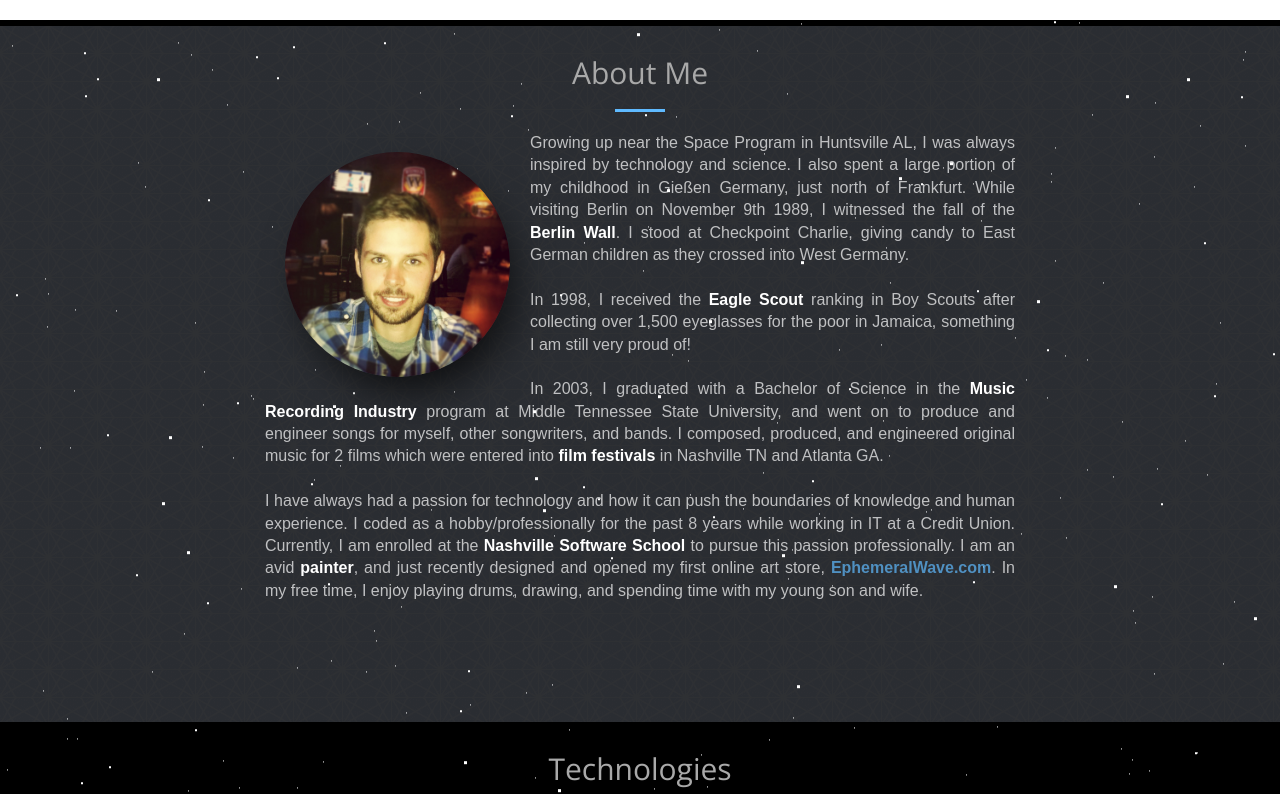
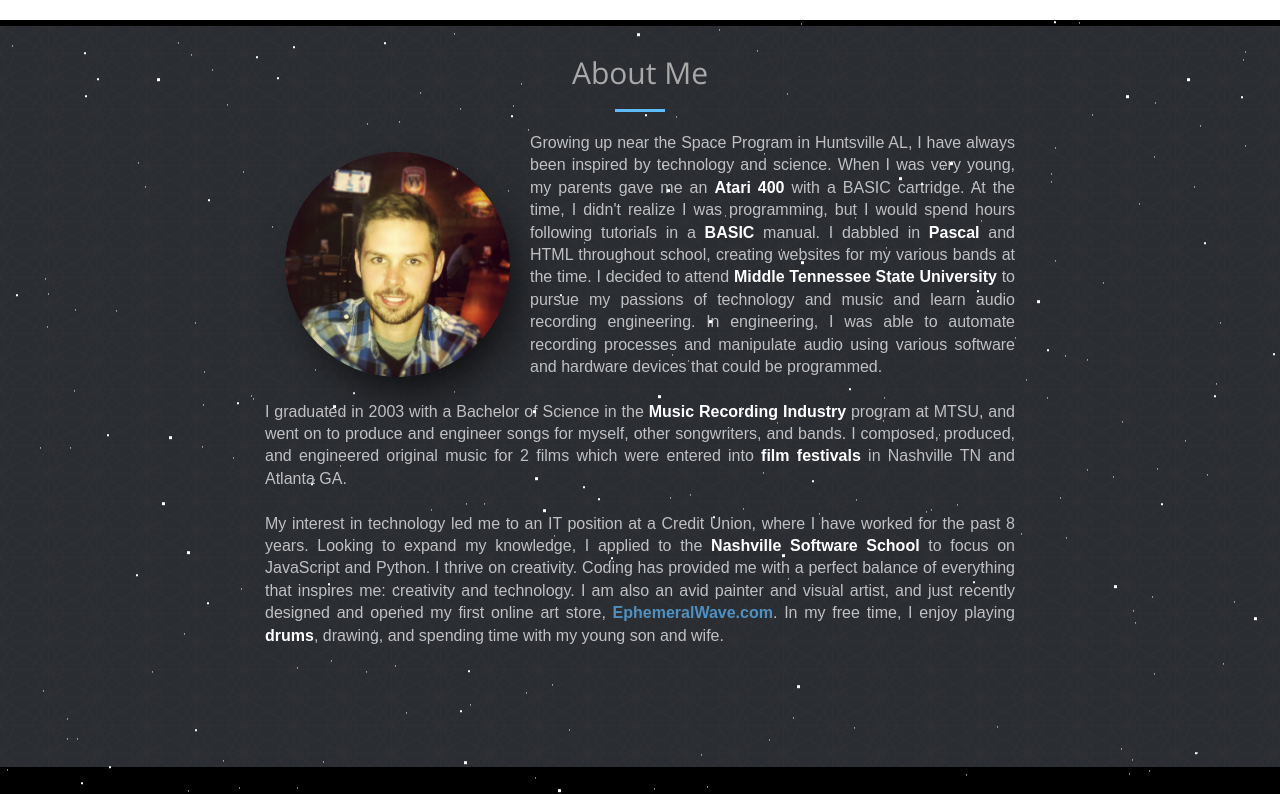
Before and after one commit to nchemsak/nchemsak.github.io, a website: page index.html in a window 1280 px wide. Shown: the part 780-1574 px from the top of the page. Drawn offline with nearby package versions, Linux system fonts and the light colour scheme.

Commit message:
updated about me

```diff
--- a/index.html
+++ b/index.html
@@ -64,13 +64,16 @@
           <h2 class="section-heading">About Me</h2>
           <hr class="light">
           <img src="img/portfolio/fullsize/biopic.jpg" alt="Photo of Nick" class="photoofme">
-          <p class="text-faded fontcorrect aboutFont">Growing up near the Space Program in Huntsville AL, I was always inspired by technology and science. I also spent a large portion of my childhood in Gießen Germany, just north of Frankfurt. While visiting Berlin on November 9th 1989, I witnessed the fall of the <span class="wordpop">Berlin Wall</span>. I stood at Checkpoint Charlie, giving candy to East German children as they crossed into West Germany.
+          <p class="text-faded fontcorrect aboutFont">
+            Growing up near the Space Program in Huntsville AL, I have always been inspired by technology and science.
+            <!-- I also spent a large portion of my childhood in Gießen Germany, just north of Frankfurt. While visiting Berlin on November 9th 1989, I witnessed the fall of the <span class="wordpop">Berlin Wall</span>. I stood at Checkpoint Charlie, giving candy to East German children as they crossed into West Germany. -->
+            <!-- <br>In 1998, I received the <span class="wordpop">Eagle Scout</span> ranking in Boy Scouts after collecting over 1,500 eyeglasses for the poor in Jamaica, something I am still very proud of! -->
+            When I was very young, my parents gave me an <span class="wordpop">Atari 400</span> with a BASIC cartridge. At the time, I didn't realize I was programming, but I would spend hours following tutorials in a <span class="wordpop">BASIC</span> manual. I dabbled in <span class="wordpop">Pascal</span> and HTML throughout school, creating websites for my various bands at the time. I decided to attend <span class="wordpop">Middle Tennessee State University</span> to pursue my passions of technology and music and learn audio recording engineering. In engineering, I was able to automate recording processes and manipulate audio using various software and hardware devices that could be programmed.
             <br>
-            <br>In 1998, I received the <span class="wordpop">Eagle Scout</span> ranking in Boy Scouts after collecting over 1,500 eyeglasses for the poor in Jamaica, something I am still very proud of!
+            <br>I graduated in 2003 with a Bachelor of Science in the <span class="wordpop">Music Recording Industry</span> program at MTSU, and went on to produce and engineer songs for myself, other songwriters, and bands. I composed, produced, and engineered original music for 2 films which were entered into <span class="wordpop">film festivals</span> in Nashville TN and Atlanta GA.<br>
             <br>
-            <br>In 2003, I graduated with a Bachelor of Science in the <span class="wordpop">Music Recording Industry</span> program at Middle Tennessee State University, and went on to produce and engineer songs for myself, other songwriters, and bands. I composed, produced, and engineered original music for 2 films which were entered into <span class="wordpop">film festivals</span> in Nashville TN and Atlanta GA.
-            <br>
-            <br>I have always had a passion for technology and how it can push the boundaries of knowledge and human experience. I coded as a hobby/professionally for the past 8 years while working in IT at a Credit Union. Currently, I am enrolled at the <span class="wordpop">Nashville Software School</span> to pursue this passion professionally. I am an avid <span class="wordpop">painter</span>, and just recently designed and opened my first online art store, <a class="wordpop link" href="https://www.ephemeralwave.com" target="_blank">EphemeralWave.com</a>. In my free time, I enjoy playing drums, drawing, and spending time with my young son and wife.</p>
+            <!-- <br>I coded as a hobby/professionally for the past 8 years while working in IT at a Credit Union. Currently, I am enrolled at the <span class="wordpop">Nashville Software School</span> to pursue this passion professionally. I am an avid <span class="wordpop">painter</span>, and just recently designed and opened my first online art store, <a class="wordpop link" href="https://www.ephemeralwave.com" target="_blank">EphemeralWave.com</a>. In my free time, I enjoy playing drums, drawing, and spending time with my young son and wife.  -->
+            My interest in technology led me to an IT position at a Credit Union, where I have worked for the past 8 years. Looking to expand my knowledge, I applied to the <span class="wordpop">Nashville Software School</span> to focus on JavaScript and Python. I thrive on creativity. Coding has provided me with a perfect balance of everything that inspires me: creativity and technology. I am also an avid painter and visual artist, and just recently designed and opened my first online art store, <a class="wordpop link" href="https://www.ephemeralwave.com" target="_blank">EphemeralWave.com</a>. In my free time, I enjoy playing <span class="wordpop">drums</span>, drawing, and spending time with my young son and wife.</p>
           <!-- <a href="#technology" class="page-scroll btn btn-default btn-xl sr-button">Technologies</a> -->
         </div>
       </div>
@@ -458,7 +461,18 @@
         </div>
       </div>
     </div>
-    <br><br><br><br><br><br><br><br><br><br><br><br>
+    <br>
+    <br>
+    <br>
+    <br>
+    <br>
+    <br>
+    <br>
+    <br>
+    <br>
+    <br>
+    <br>
+    <br>
   </section>
   <!-- jQuery -->
   <script src="vendor/jquery/jquery.min.js"></script>
```
